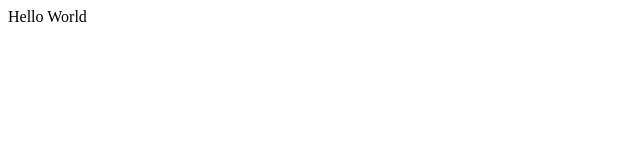
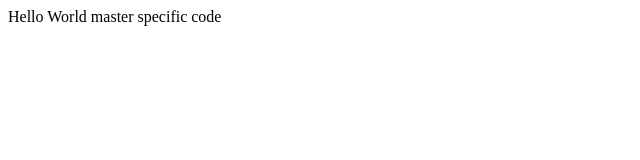
Before and after one commit to LaviniaTrotter/My_website, a plain HTML site: page index.html in a window 1280 px wide. Shown: the whole page, without its empty margins (0-640 px from the left). Drawn offline with Linux system fonts and the light colour scheme.

Commit message:
master specific

```diff
--- a/index.html
+++ b/index.html
@@ -2,5 +2,7 @@
 <head> </head>
 <body>
   Hello World
+
+  master specific code
 </body>
 </html>
```
